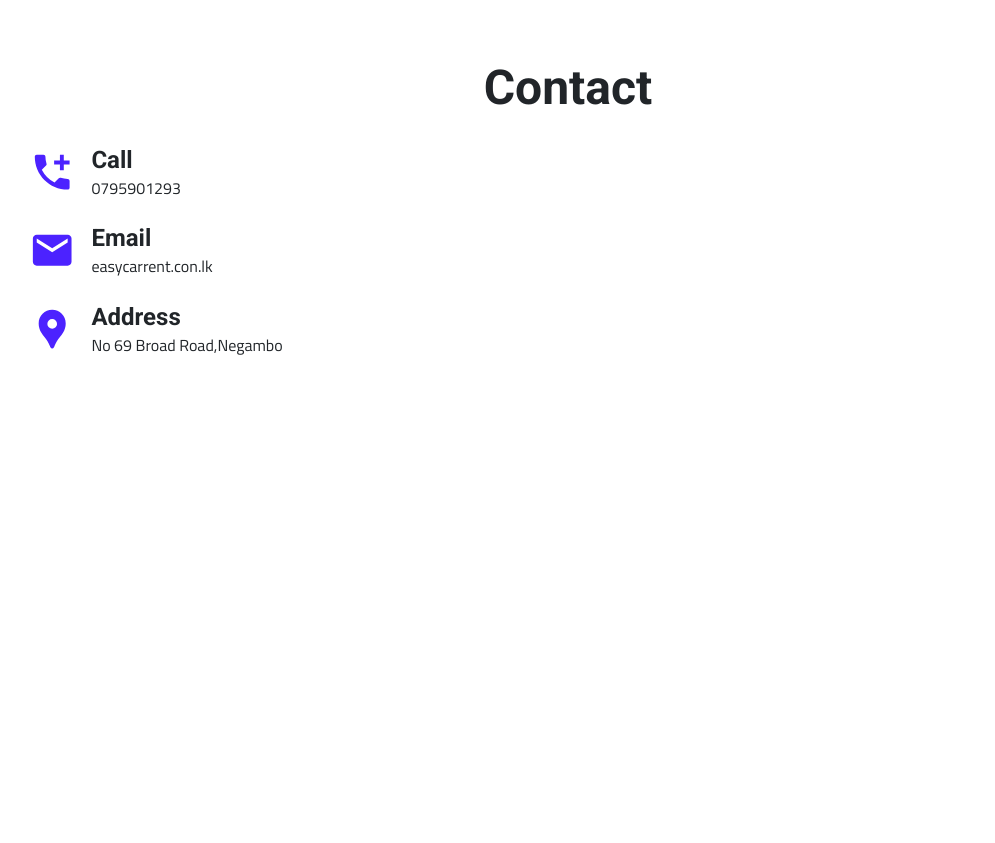
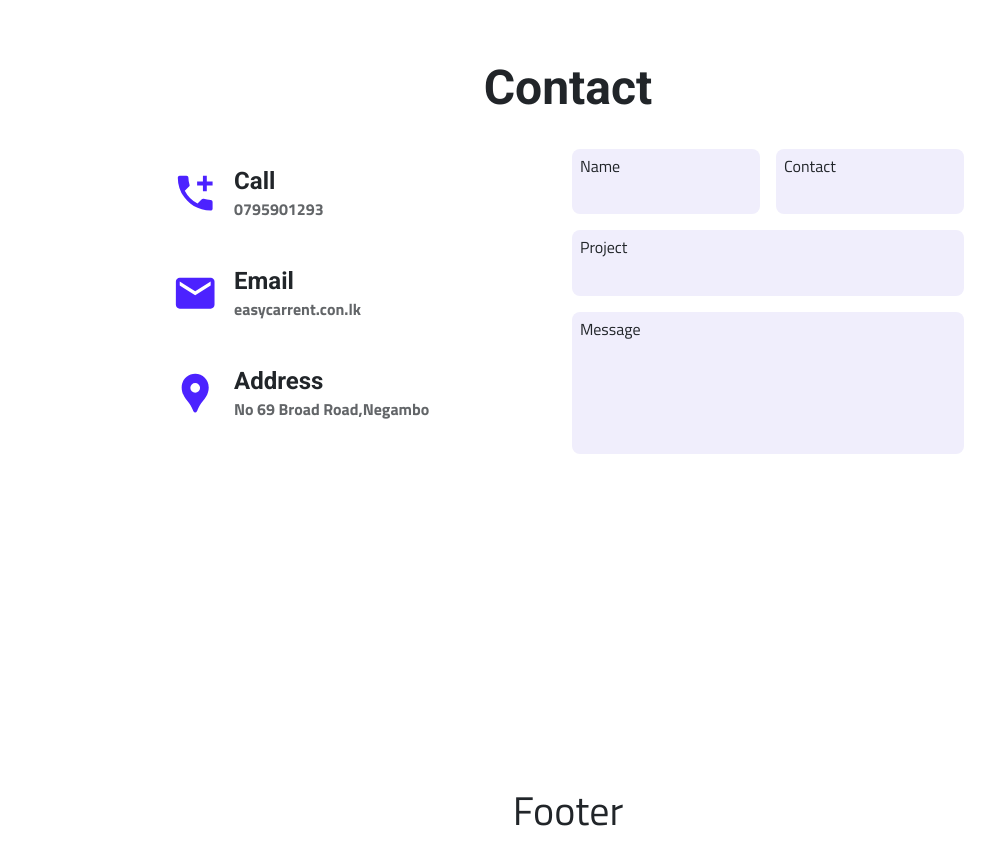
Before and after one commit to Hypertext-Assassin-RSS/EasyCarRental, a React (Create React App) app in the folder FrontEnd/app/: page / in a window 1280 px wide. Shown: the part 1900-2743 px from the top of the page, without its empty margins (72-1067 px from the left). Before the commit the page ends 2268 px from the top, so only its background shows below. Built offline with nearby package versions, Linux system fonts and the light colour scheme.

Commit message:
compleate message and add footer

```diff
--- a/FrontEnd/app/src/App.js
+++ b/FrontEnd/app/src/App.js
@@ -20,6 +20,7 @@ import Dash from "./pages/Managment/Dash";
 import LoginRegister from "./pages/LoginRegister/LoginRegister";
 import UserData from "./pages/UserData/UserData";
 import Car from "./pages/Managment/Car/Car";
+import Footer from "./pages/Footer/Footer";
 
 const App = () => {
   return (
@@ -33,6 +34,7 @@ const App = () => {
               <About />
               <Services />
               <Contact />
+              <Footer />
             </div>
           </Route>
           <Route path="/about" exact>
--- a/FrontEnd/app/src/pages/Contact/Contact.css
+++ b/FrontEnd/app/src/pages/Contact/Contact.css
@@ -1,3 +1,11 @@
+.conatct-message{
+    display: flex;
+    flex-direction: row;
+    justify-content: space-evenly;
+}
+
+
+
 .contact-icon{
     font-size: 2.9rem;
     color: #4C22FF;
@@ -6,9 +14,11 @@
 
 .contact-conatainer{
     display: flex;
-    justify-content: flex-start;
-    align-items: center;
+    flex-direction: column;
+    justify-content: space-evenly;
+    align-items: flex-start;
 }
+
 
 .connection{
     display: flex;
@@ -29,3 +39,38 @@
     justify-content: flex-start;
     align-items: flex-start;
 }
+
+.contact-details{
+    font-weight: bold;
+    opacity:70%
+}
+
+
+.message-container{
+    display: flex;
+    flex-direction: column;
+    align-items: center;
+    justify-content: space-evenly;
+}
+
+
+.message-input-row{
+    display: flex;
+    flex-direction: row;
+}
+
+.message-input{
+    display: flex;
+    flex-direction: column;
+    justify-content: flex-start;
+    align-items: flex-start;
+    margin-top: 1rem;
+    margin-right: 1rem;
+    background-color: #F0EEFC;
+    border-radius: .5rem;
+    padding-left: 0.2rem;
+}
+
+.message-input-name{
+    margin: .3rem;
+}
--- a/FrontEnd/app/src/pages/Contact/Contact.js
+++ b/FrontEnd/app/src/pages/Contact/Contact.js
@@ -1,6 +1,8 @@
 import React from "react";
-import { Typography } from "@mui/material";
+import { TextField, Typography } from "@mui/material";
 import { MdAddCall, MdEmail, MdLocationPin } from "react-icons/md";
+import InputUnstyled from '@mui/base/InputUnstyled';
+
 
 import "./Contact.css";
 
@@ -17,8 +19,9 @@ const Contact = () => {
           Contact
         </Typography>
       </div>
-      <div className="contact-conatainer">
-        <div className="connection-conatiner">
+      <div className="conatct-message">
+        <div className="contact-conatainer">
+
           <div className="connection">
             <div className="contact-icon-contaner">
               <MdAddCall className="contact-icon" />
@@ -33,7 +36,7 @@ const Contact = () => {
               >
                 Call
               </Typography>
-              {<span>0795901293</span>}
+              {<span className="contact-details">0795901293</span>}
             </div>
           </div>
           <div className="connection">
@@ -50,7 +53,7 @@ const Contact = () => {
               >
                 Email
               </Typography>
-              {<span>easycarrent.con.lk</span>}
+              {<span className="contact-details">easycarrent.con.lk</span>}
             </div>
           </div>
           <div className="connection">
@@ -67,11 +70,51 @@ const Contact = () => {
               >
                 Address
               </Typography>
-              {<span>No 69 Broad Road,Negambo</span>}
+              {<span className="contact-details">No 69 Broad Road,Negambo</span>}
             </div>
+          </div>
+
+      </div>
+      <div className="message-container">
+        <div className="message-input-container">
+          <div className="message-input-row">
+          <div className="message-input">
+            <span className="message-input-name">Name</span>
+            <TextField id="standard-basic" label="" variant="standard"
+             InputProps={{
+              disableUnderline: true,
+            }}
+            />
+          </div>
+          <div className="message-input">
+            <span className="message-input-name">Contact</span>
+            <TextField id="standard-basic" label="" variant="standard"
+             InputProps={{
+              disableUnderline: true,
+            }}
+            />
+          </div>
+          </div>
+          <div className="message-input">
+          <span className="message-input-name">Project</span>
+          <TextField id="standard-basic" label="" variant="standard" fullWidth='true'
+           InputProps={{
+            disableUnderline: true,
+          }}
+          />
+          </div>
+          <div className="message-input">
+          <span className="message-input-name">Message</span>
+          <TextField id="standard-basic" label="" multiline rows={5} variant="standard" fullWidth='true'
+           InputProps={{
+            disableUnderline: true,
+          }}
+          />
           </div>
         </div>
       </div>
+      </div>
+
     </div>
   );
 };
--- /dev/null
+++ b/FrontEnd/app/src/pages/Footer/Footer.js
@@ -0,0 +1,12 @@
+import React from 'react'
+const Footer = () => {
+  return (
+  <div className="container">
+    <h1 className="text-center" style={{paddingTop: "30%"}}>
+      Footer
+    </h1>
+
+  </div>
+  )
+}
+export default Footer;
```
